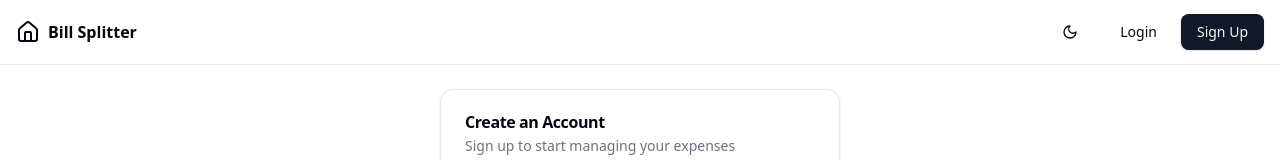
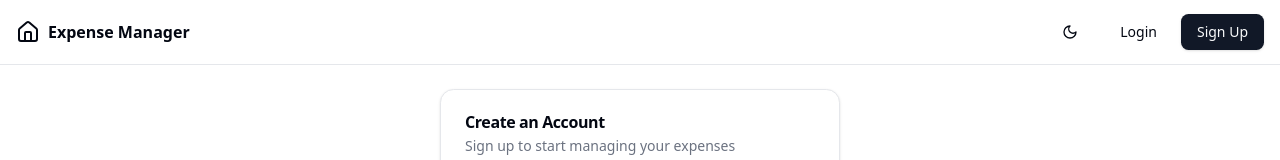
Before and after one commit to Chaupatil/Bill-splitter-frontned, a React (Vite) app: page /register in a window 1280 px wide. Shown: the top 160 px of the page. Built offline with nearby package versions, Linux system fonts and the light colour scheme; no server answers.

Commit message:
Expense Manager

```diff
--- a/index.html
+++ b/index.html
@@ -2,9 +2,9 @@
 <html lang="en">
   <head>
     <meta charset="UTF-8" />
-    <link rel="icon" type="image/svg+xml" href="/bill_split.svg" />
+    <link rel="icon" type="image/svg+xml" href="/Expense_Manager.jpg" />
     <meta name="viewport" content="width=device-width, initial-scale=1.0" />
-    <title>Bill Splitter</title>
+    <title>Expense Manager</title>
   </head>
   <body>
     <div id="root"></div>
--- a/package.json
+++ b/package.json
@@ -1,5 +1,5 @@
 {
-  "name": "bill-splitter",
+  "name": "Expense Manager",
   "private": true,
   "version": "0.0.0",
   "type": "module",
--- a/src/components/Navbar.jsx
+++ b/src/components/Navbar.jsx
@@ -39,7 +39,7 @@ const Navbar = () => {
         <div className="flex items-center justify-between h-16">
           <Link to="/" className="flex items-center space-x-2">
             <Home className="h-6 w-6" />
-            <span className="font-bold">Bill Splitter</span>
+            <span className="font-bold">Expense Manager</span>
           </Link>
 
           <div className="flex items-center space-x-4">
@@ -48,11 +48,11 @@ const Navbar = () => {
             {user ? (
               <>
                 <div className="hidden md:flex space-x-4">
-                  <Link to="/expenses">
-                    <Button variant="ghost">Expenses</Button>
-                  </Link>
                   <Link to="/personal-expenses">
                     <Button variant="ghost">Personal Expenses</Button>
+                  </Link>
+                  <Link to="/expenses">
+                    <Button variant="ghost">Group Expenses</Button>
                   </Link>
                 </div>
                 <DropdownMenu>
@@ -66,7 +66,7 @@ const Navbar = () => {
                     <DropdownMenuSeparator />
                     <DropdownMenuItem className="md:hidden">
                       <ReceiptText className="mr-2 h-4 w-4" />
-                      <Link to="/expenses">Expenses</Link>
+                      <Link to="/expenses">Group Expenses</Link>
                     </DropdownMenuItem>
                     <DropdownMenuItem className="md:hidden">
                       <IndianRupee className="mr-2 h-4 w-4" />
--- a/src/pages/Register.jsx
+++ b/src/pages/Register.jsx
@@ -89,7 +89,7 @@ const Register = () => {
       localStorage.setItem("user", JSON.stringify(data));
       toast({
         title: "Registration successful",
-        description: "Welcome to Bill Splitter!",
+        description: "Welcome to Expense Manager!",
       });
       navigate("/expenses");
     } catch (error) {
```
Also changed, not shown: public/Expense.svg (added), public/Expense_Manager.jpg (added).
